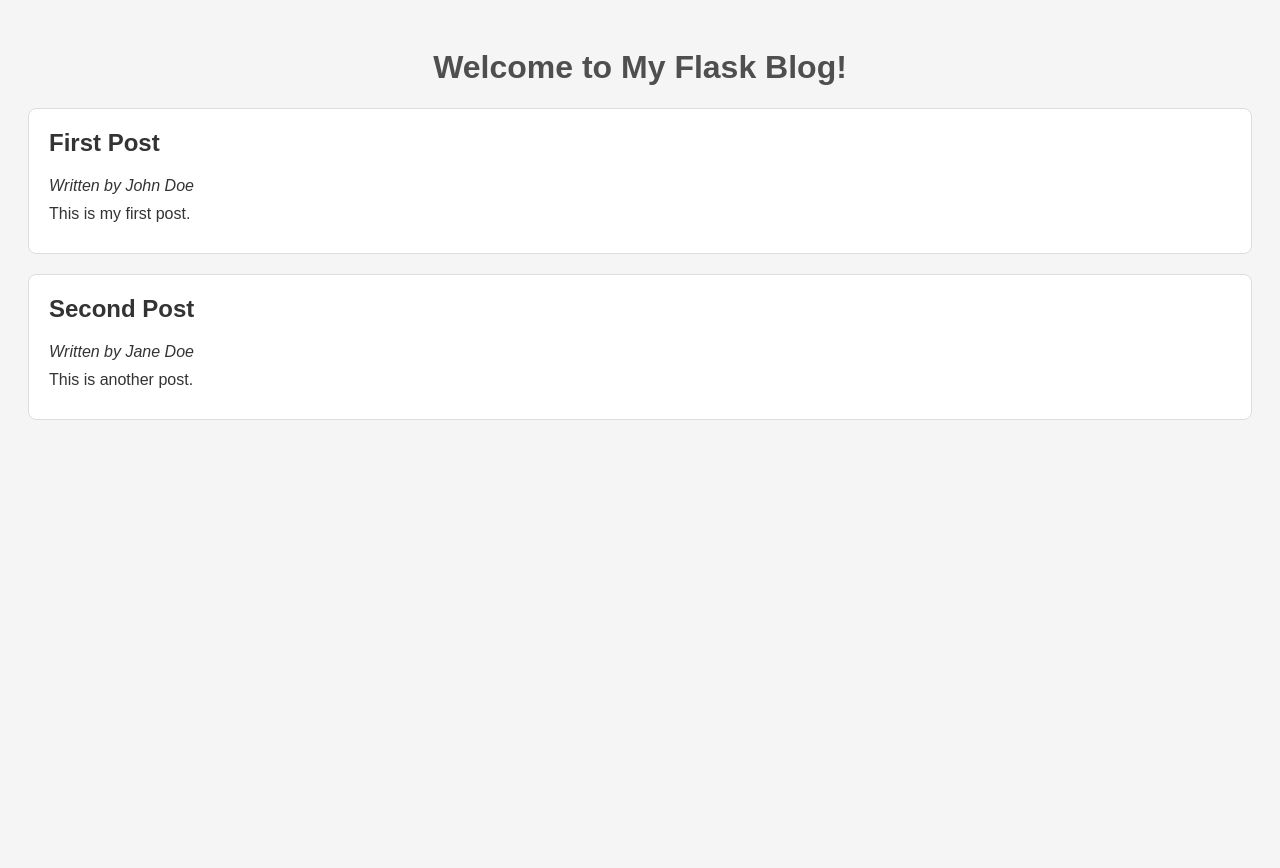
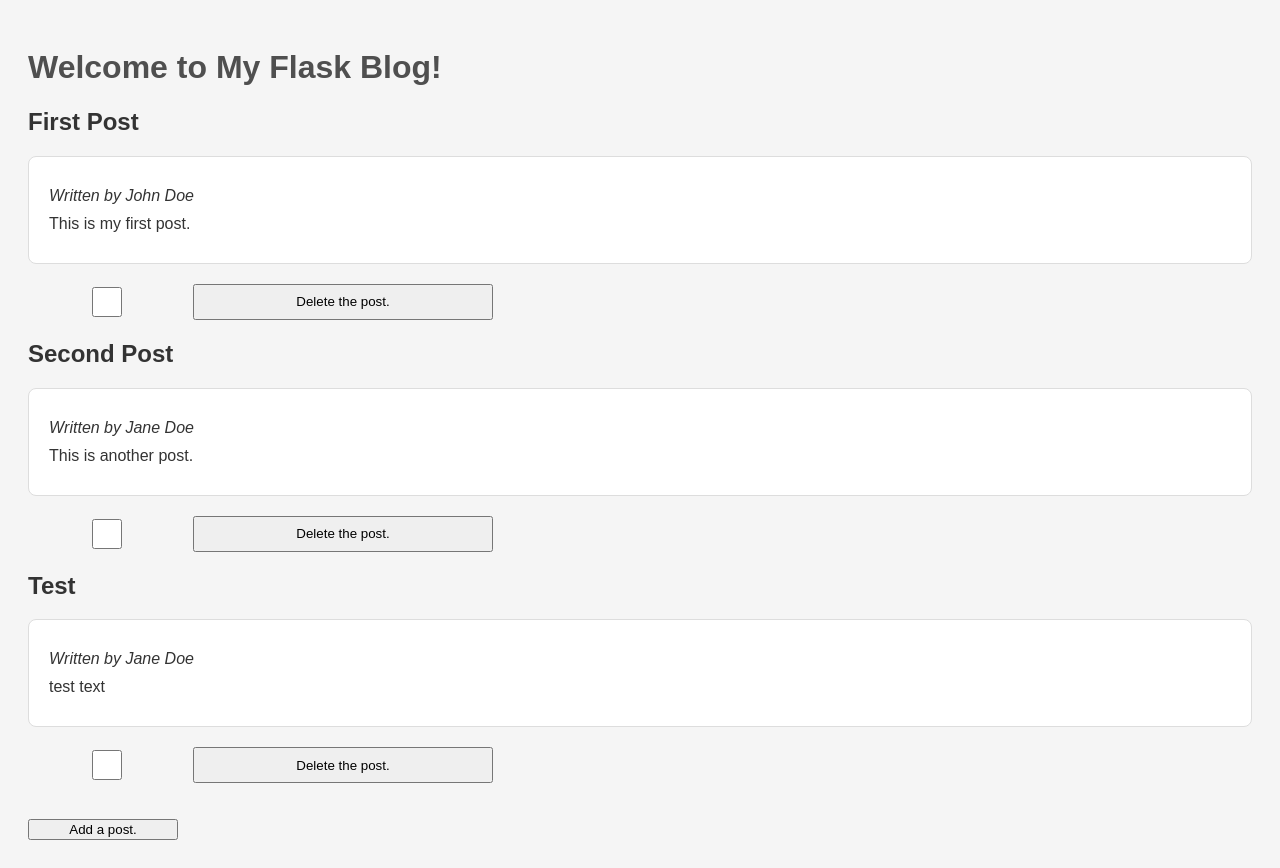
Before and after one commit to ytk-kbysh/codio_masterblog, a Flask app: page / in a window 1280 px wide. Before the commit the page ends 420 px from the top, so only its background shows below. Run offline with Flask 3, Linux system fonts and the light colour scheme.

Commit message:
code modified

```diff
--- a/app.py
+++ b/app.py
@@ -1,14 +1,21 @@
-from flask import Flask, render_template, request
+from flask import Flask, render_template, request, redirect, url_for
 import json
 
 app = Flask(__name__)
 
 
-@app.route('/')
+@app.route('/', methods=['GET', 'POST'])
 def index():
-    with open('database.json') as f:
-        blog_posts = json.load(f)
-    return render_template('index.html', posts=blog_posts)
+    if request.method == 'GET':
+        with open('database.json','r', encoding="utf-8") as f:
+            blog_posts = json.load(f)
+        return render_template('index.html', posts=blog_posts)
+
+    if request.method == 'POST':
+        with open('database.json','r', encoding="utf-8") as f:
+            blog_posts = json.load(f)
+        post_id = int(request.form.get('post_id'))
+        return render_template('delete.html', posts=blog_posts, post_id=post_id)
 
 
 @app.route('/add', methods=['GET', 'POST'])
@@ -20,7 +27,7 @@ def add():
 
         new_post = {"author": author, "title": title, "content": content}
 
-        with open('database.json') as f:
+        with open('database.json','r', encoding="utf-8") as f:
             blog_posts = json.load(f)
 
         if blog_posts:
@@ -28,15 +35,51 @@ def add():
         else:
             latest_id = 0
 
-        new_post["id"] = id + 1
+        new_post["id"] = latest_id + 1
         blog_posts.append(new_post)
 
-        with open('database.json') as f:
-            f.dump(blog_posts, f, indent=4)
+        with open('database.json','w', encoding="utf-8") as f:
+            json.dump(blog_posts, f, indent=4)
 
-        return redirect(url_for('index.html'))
+        return redirect(url_for('index'))
 
     return render_template('add.html')
 
+
+@app.route('/delete/<int:post_id>', methods=['GET', 'POST'])
+def delete(post_id: int):
+    if request.method == 'GET':
+        with open('database.json') as f:
+            blog_posts = json.load(f)
+        return render_template('delete.html', posts=blog_posts, post_id=post_id)
+
+    if request.method == 'POST':
+        with open('database.json') as f:
+            blog_posts = json.load(f)
+
+        blog_posts = [post for post in blog_posts if post['id'] != post_id]
+
+        with open('database.json', 'w') as f:
+            json.dump(blog_posts, f, indent=4)
+
+        return redirect(url_for('index'))
+
+
+# @app.route('/update/<int:post_id>', methods=['GET', 'POST'])
+# def update(post_id):
+#     # Fetch the blog posts from the JSON file
+#     post = fetch_post_by_id(post_id)
+#     if post is None:
+#         # Post not found
+#         return "Post not found", 404
+
+#     if request.method == 'POST':
+#         # Update the post in the JSON file
+#         # Redirect back to index
+
+#     # Else, it's a GET request
+#     # So display the update.html page
+#     return render_template('update.html', post=post)
+
 if __name__ == '__main__':
     app.run(host="0.0.0.0", port=4999)
--- a/database.json
+++ b/database.json
@@ -10,5 +10,11 @@
         "author": "Jane Doe",
         "title": "Second Post",
         "content": "This is another post."
+    },
+    {
+        "author": "Jane Doe",
+        "title": "Test",
+        "content": "test text",
+        "id": 3
     }
 ]
--- a/static/style.css
+++ b/static/style.css
@@ -6,9 +6,25 @@ body {
 }
 
 h1 {
-    text-align: center;
     color: #4F4F4F;
 }
+
+
+form {
+    display: grid;
+    grid-template-columns: 150px 300px;
+    grid-gap: 15px;
+  }
+
+  input {
+    text-align: center;
+    width: 100%;
+    height: 30px;
+  }
+
+  textarea {
+    width: 100%;
+  }
 
 .post {
     background-color: #FFF;
--- a/templates/index.html
+++ b/templates/index.html
@@ -9,11 +9,19 @@
 <body>
     <h1>Welcome to My Flask Blog!</h1>
     {% for post in posts %}
+    <h2>{{ post['title'] }}</h2>
     <div class="post">
-        <h2>{{ post['title'] }}</h2>
         <p><em>Written by {{ post['author'] }}</em></p>
         <p>{{ post['content'] }}</p>
     </div>
+    <form method="post">
+        <input type="checkbox" name="post_id" value="{{ post['id'] }}">
+        <button type="submit">Delete the post.</button>
+    </form>
     {% endfor %}
+    <br><br>
+    <form method="get", action="{{ url_for('add') }}">
+        <button type="submit">Add a post.</button>
+    </form>
 </body>
 </html>
```
Also changed, not shown: templates/add.html (+10 -2 lines), templates/delete.html (added, +28 -0 lines). Lines whose indentation alone changed are shown as unchanged.
